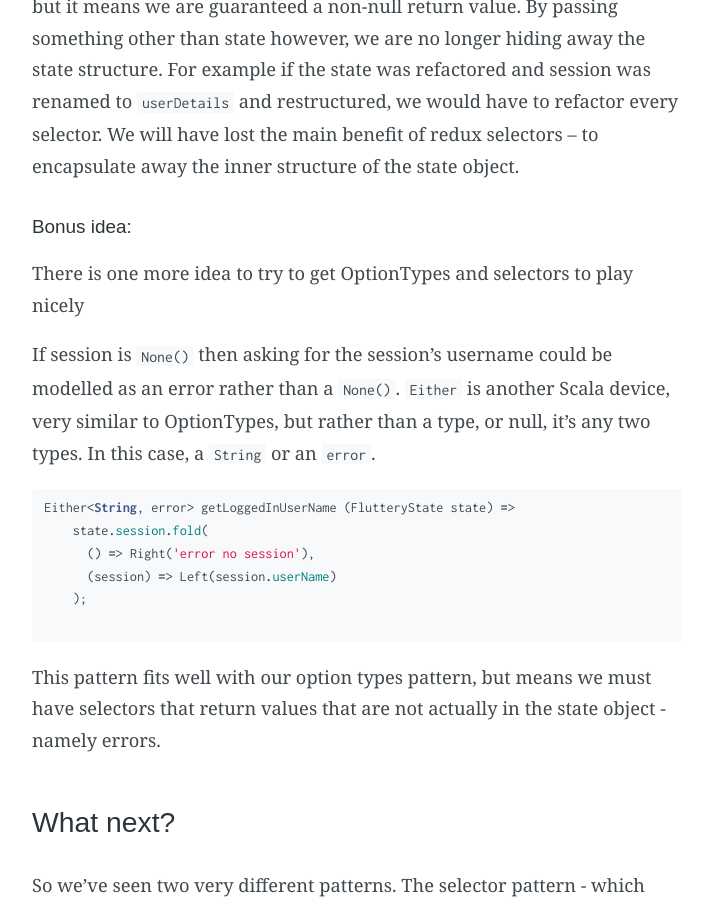
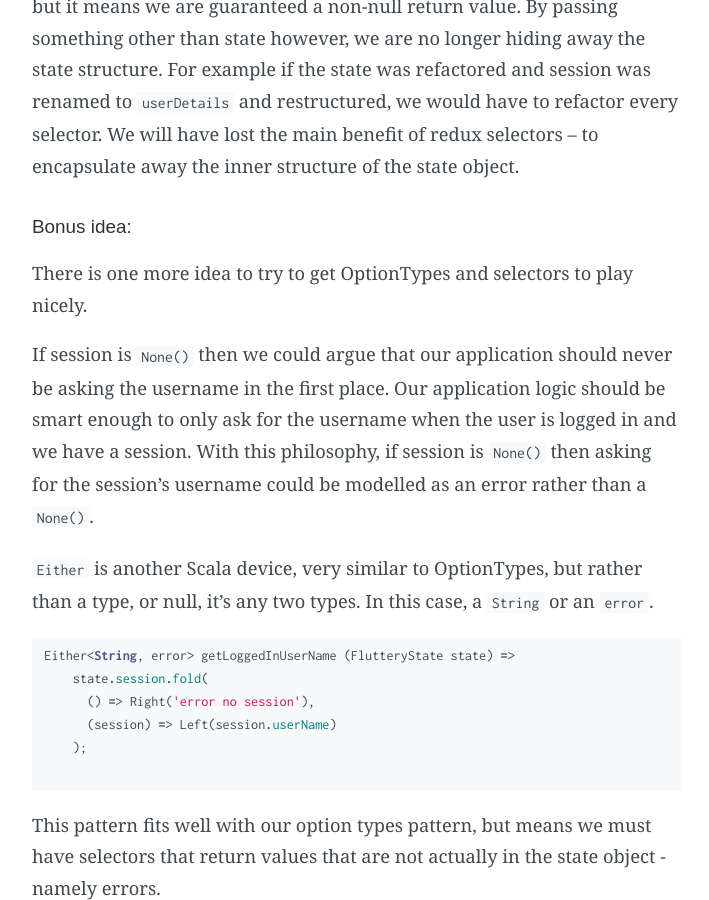
Before and after one commit to liefery-it-legacy/blog, a Jekyll site: the page built from _posts/2019-07-15-battle-of-the-patterns-part-1.md, in a window 1280 px wide and 900 px high, scrolled down 7259 px. Shown: the whole window, without its empty margins (283-992 px from the left). Built offline with Jekyll 4.4.1, drawn with Linux system fonts in a browser that asks for light colours; some web fonts are replaced; comment, search, counter and statistics services are not loaded.

Commit message:
small rephrase

```diff
--- a/_posts/2019-07-15-battle-of-the-patterns-part-1.md
+++ b/_posts/2019-07-15-battle-of-the-patterns-part-1.md
@@ -199,9 +199,10 @@ This restricts us to only ever calling this selector when the session exists, bu
 
 #### Bonus idea:
 
-There is one more idea to try to get OptionTypes and selectors to play nicely
+There is one more idea to try to get OptionTypes and selectors to play nicely.
 
-If session is `None()` then asking for the session's username could be modelled as an error rather than a `None()`.
+If session is `None()` then we could argue that our application should never be asking the username in the first place. Our application logic should be smart enough to only ask for the username when the user is logged in and we have a session. With this philosophy, if session is `None()` then asking for the session's username could be modelled as an error rather than a `None()`.
+
 `Either` is another Scala device, very similar to OptionTypes, but rather than a type, or null, it's
 any two types. In this case, a `String` or an `error`.
 
```
